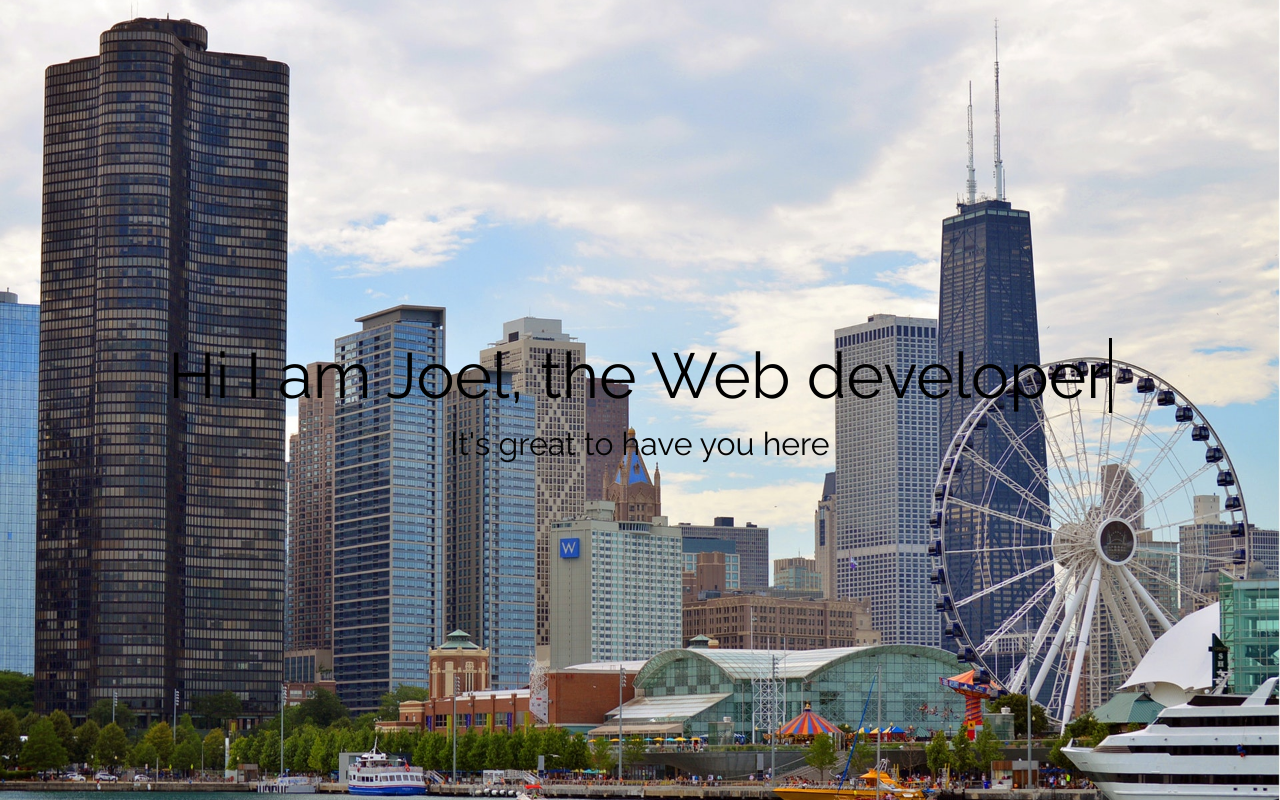
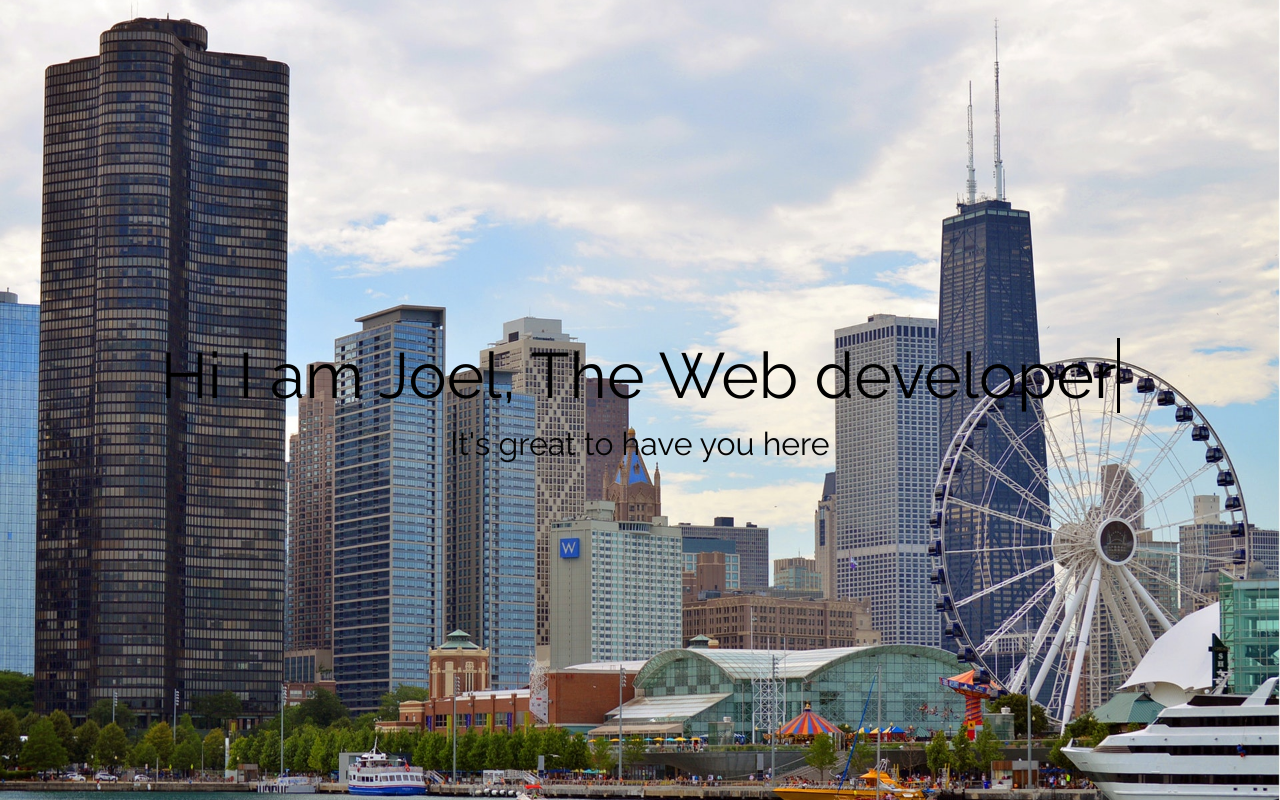
Before and after one commit to stealthman22/typewriter-effect, a plain HTML site: page index.html in a window 1280 px wide. Drawn offline with Linux system fonts and the light colour scheme; files whose address does not match are found by name.

Commit message:
tinkering around

```diff
--- a/index.html
+++ b/index.html
@@ -11,8 +11,8 @@
 
 <body>
     <div class="container">
-        <h1>Hi I am Joel, the
-            <span class="txt-type" data-wait="3000" data-words='["Web developer", "Web designer", "UI/UX designer", "Writer", "Tech Enthusiast" ]'></span>
+        <h1>Hi I am Joel,
+            <span class="txt-type" data-wait="3000" data-words='["The Web developer", "The Web designer", "The UI/UX designer", "The Writer", "The Tech Enthusiast" ]'></span>
         </h1>
 
         <h2>It's great to have you here</h2>
--- a/index.js
+++ b/index.js
@@ -76,6 +76,16 @@ function init() {
 }
  */
 
+// init App
+function init() {
+    const txtElement = document.querySelector('.txt-type');
+    // convert from string to objects
+    const words = JSON.parse(txtElement.getAttribute('data-words'));
+    const wait = txtElement.getAttribute('data-wait');
+
+    // init Typewriter
+    new TypeWriter(txtElement, words, wait)
+}
 
 // Using ES6 Class Syntax
 
@@ -155,16 +165,8 @@ class TypeWriter {
 // init on DOM Load
 document.addEventListener('DOMContentLoaded', init);
 
-// init App
-function init() {
-    const txtElement = document.querySelector('.txt-type');
-    // convert from string to objects
-    const words = JSON.parse(txtElement.getAttribute('data-words'));
-    const wait = txtElement.getAttribute('data-wait');
 
-    // init Typewriter
-    new TypeWriter(txtElement, words, wait)
-}
+
 
 /*
 
```
